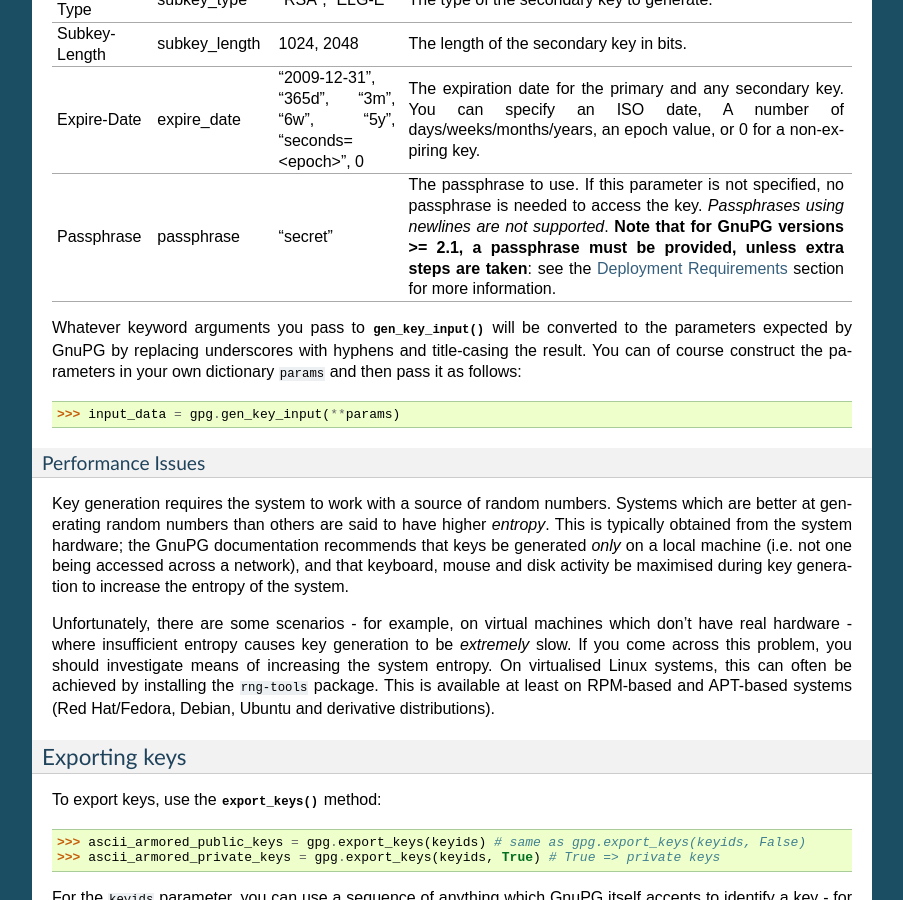
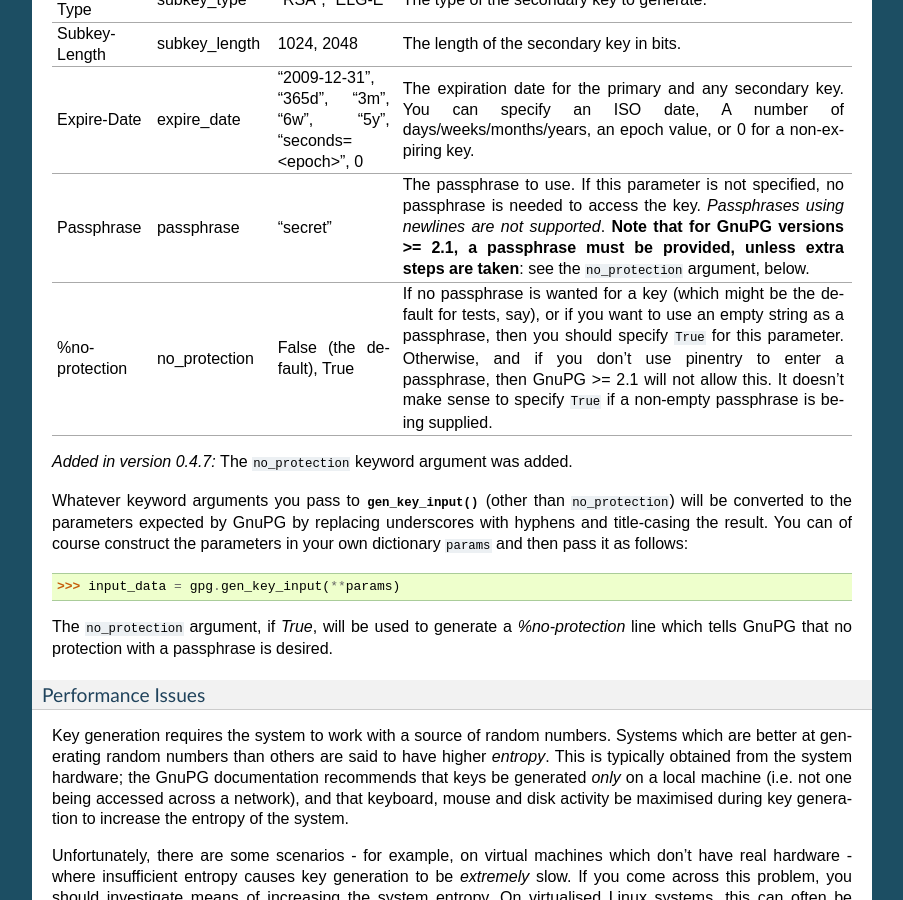
Before and after one commit to vsajip/python-gnupg, a Sphinx documentation site: the page built from docs/index.rst, in a window 1280 px wide and 900 px high, scrolled down 4284 px. Shown: the whole window, without its empty margins (198-1101 px from the left). Built offline with Sphinx 7.4.7, drawn with Linux system fonts in a browser that asks for light colours.

Commit message:
Fixes #141, Fixes #129: Add support for no passphrase during key generation.

```diff
--- a/docs/index.rst
+++ b/docs/index.rst
@@ -299,17 +301,34 @@ __ parm_details_
 |               |                  |                                | are not supported*. **Note that for GnuPG   |
 |               |                  |                                | versions >= 2.1, a passphrase must be       |
 |               |                  |                                | provided, unless extra steps are taken**:   |
-|               |                  |                                | see the :ref:`deployment` section for more  |
-|               |                  |                                | information.                                |
+|               |                  |                                | see the ``no_protection`` argument, below.  |
++---------------+------------------+--------------------------------+---------------------------------------------+
+| %no-protection| no_protection    | False (the default), True      | If no passphrase is wanted for a key (which |
+|               |                  |                                | might be the default for tests, say), or if |
+|               |                  |                                | you want to use an empty string as a        |
+|               |                  |                                | passphrase, then you should specify ``True``|
+|               |                  |                                | for this parameter. Otherwise, and if you   |
+|               |                  |                                | don't use pinentry to enter a passphrase,   |
+|               |                  |                                | then GnuPG >= 2.1 will not allow this. It   |
+|               |                  |                                | doesn't make sense to specify ``True`` if a |
+|               |                  |                                | non-empty passphrase is being supplied.     |
 +---------------+------------------+--------------------------------+---------------------------------------------+
 
-Whatever keyword arguments you pass to :meth:`gen_key_input` will be converted to the
-parameters expected by GnuPG by replacing underscores with hyphens and title-casing
-the result. You can of course construct the parameters in your own dictionary
-``params`` and then pass it as follows::
+.. versionadded:: 0.4.7
+   The ``no_protection`` keyword argument was added.
+
+Whatever keyword arguments you pass to :meth:`gen_key_input` (other
+than ``no_protection``) will be converted to the parameters expected by
+GnuPG by replacing underscores with hyphens and title-casing the
+result. You can of course construct the parameters in your own
+dictionary ``params`` and then pass it as follows::
 
     >>> input_data = gpg.gen_key_input(**params)
 
+
+The ``no_protection`` argument, if `True`, will be used to generate a
+`%no-protection` line which tells GnuPG that no protection with a
+passphrase is desired.
 
 .. index::
     single: Key; performance issues
--- a/gnupg.py
+++ b/gnupg.py
@@ -1462,6 +1462,7 @@ class GPG(object):
         Generate --gen-key input per gpg doc/DETAILS
         """
         parms = {}
+        no_protection = kwargs.pop('no_protection', False)
         for key, val in list(kwargs.items()):
             key = key.replace('_','-').title()
             if str(val).strip():    # skip empty strings
@@ -1478,6 +1479,8 @@ class GPG(object):
         out = "Key-Type: %s\n" % parms.pop('Key-Type')
         for key, val in list(parms.items()):
             out += "%s: %s\n" % (key, val)
+        if no_protection:
+            out += '%no-protection\n'
         out += "%commit\n"
         return out
 
```
Also changed, not shown: other parts of docs/index.rst (+2 -0 lines).
